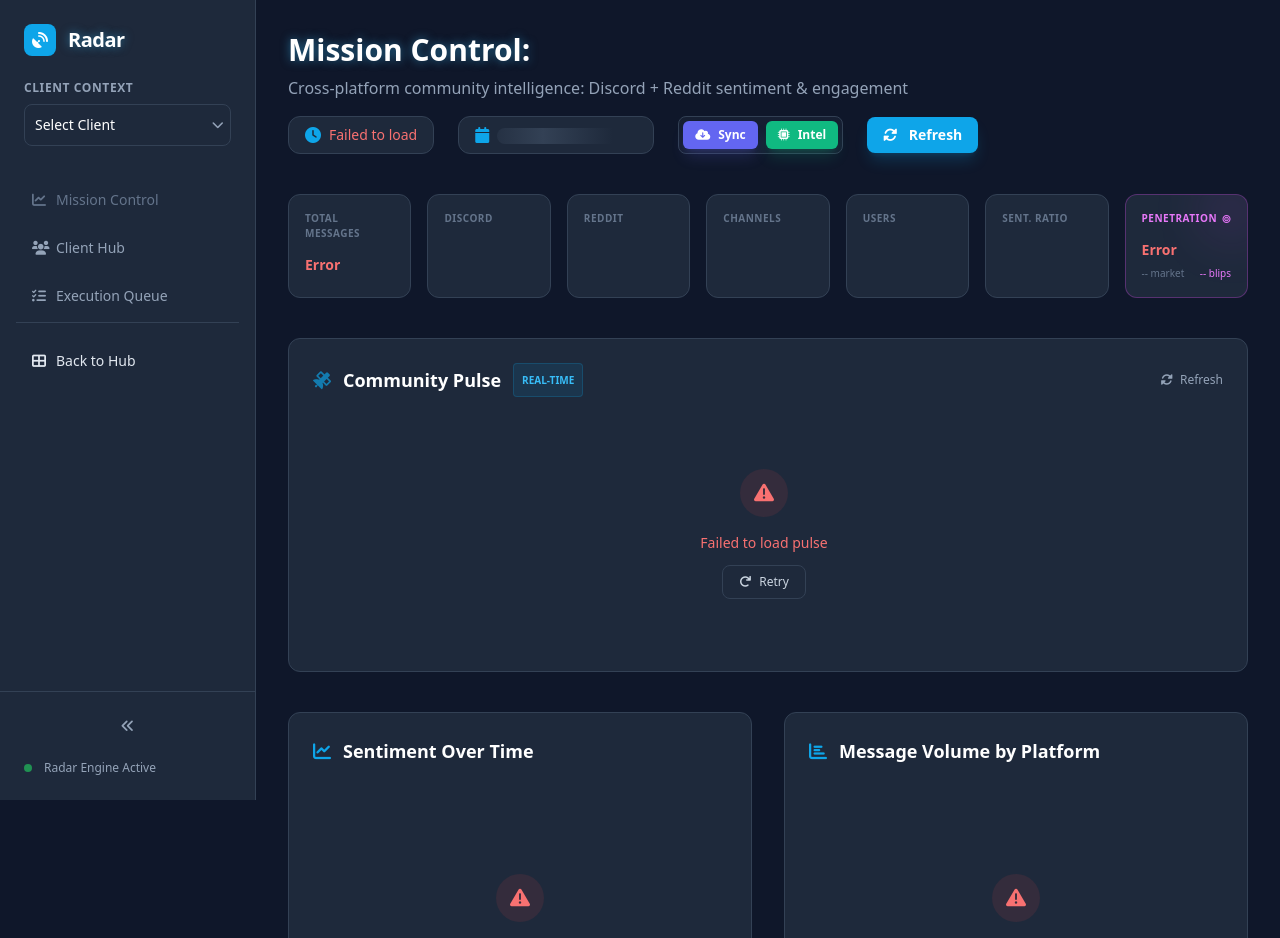
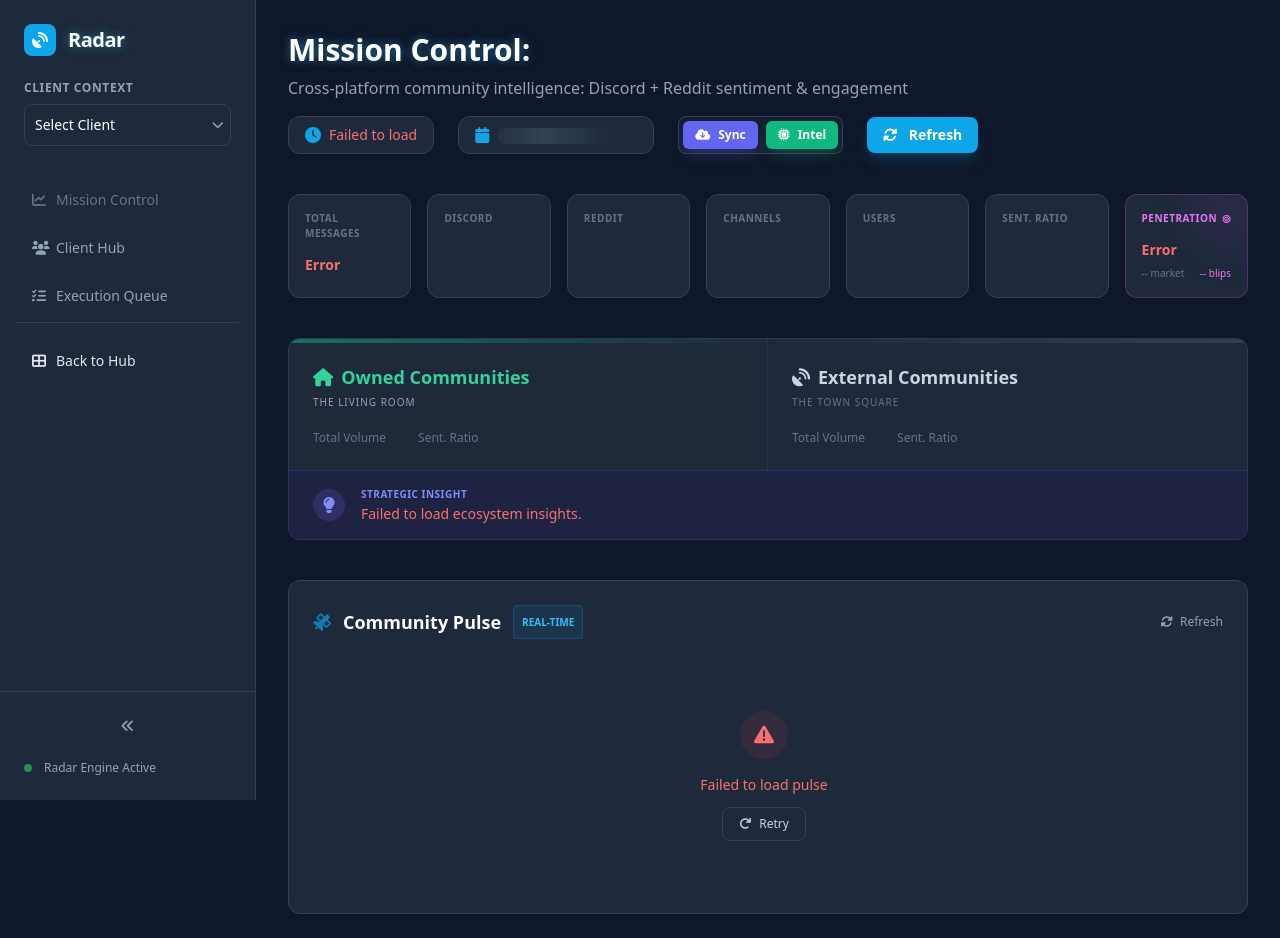
Before and after one commit to m3/community-radar, a Flask app: template src/dashboard/templates/index.html in a window 1280 px wide. Shown: the top 938 px of the page. Run offline with Flask 3, Linux system fonts and the light colour scheme; the template is opened without the code that fills it, so the values that code supplies are empty; some libraries are stand-ins or nearby versions.

Commit message:
feat(ui): add ecosystem health panel with strategic insights

```diff
--- a/src/dashboard/templates/index.html
+++ b/src/dashboard/templates/index.html
@@ -79,6 +79,68 @@
         <div class="text-[10px] text-slate-500 mt-1 flex justify-between">
             <span id="statMarketVol">-- market</span>
             <span id="statBrandBlips" class="text-fuchsia-400">-- blips</span>
+        </div>
+    </div>
+</div>
+
+<!-- Ecosystem Summary -->
+<div class="mb-10 radar-card p-0 overflow-hidden border-indigo-500/20">
+    <div class="grid grid-cols-1 md:grid-cols-2">
+        <!-- Owned Side -->
+        <div class="p-6 bg-slate-800/30 border-b md:border-b-0 md:border-r border-slate-700/50 relative group">
+            <div class="absolute top-0 left-0 w-full h-1 bg-gradient-to-r from-emerald-500 to-transparent opacity-50"></div>
+            <div class="flex justify-between items-start mb-4">
+                <div>
+                    <h3 class="text-emerald-400 font-bold text-lg flex items-center">
+                        <i class="fas fa-home mr-2"></i> Owned Communities
+                    </h3>
+                    <p class="text-[10px] text-slate-400 uppercase tracking-widest mt-1">The Living Room</p>
+                </div>
+            </div>
+            <div class="flex space-x-8">
+                <div>
+                    <div class="text-3xl font-bold text-white" id="ecoOwnedVol"><span class="skeleton skeleton-text-lg w-16"></span></div>
+                    <div class="text-xs text-slate-500 mt-1">Total Volume</div>
+                </div>
+                <div>
+                    <div class="text-3xl font-bold text-emerald-400" id="ecoOwnedRatio"><span class="skeleton skeleton-text-lg w-12"></span></div>
+                    <div class="text-xs text-slate-500 mt-1">Sent. Ratio</div>
+                </div>
+            </div>
+        </div>
+
+        <!-- External Side -->
+        <div class="p-6 bg-slate-800/10 relative group">
+            <div class="absolute top-0 right-0 w-full h-1 bg-gradient-to-l from-slate-500 to-transparent opacity-30"></div>
+            <div class="flex justify-between items-start mb-4">
+                <div>
+                    <h3 class="text-slate-300 font-bold text-lg flex items-center">
+                        <i class="fas fa-satellite-dish mr-2"></i> External Communities
+                    </h3>
+                    <p class="text-[10px] text-slate-500 uppercase tracking-widest mt-1">The Town Square</p>
+                </div>
+            </div>
+            <div class="flex space-x-8">
+                <div>
+                    <div class="text-3xl font-bold text-white" id="ecoExtVol"><span class="skeleton skeleton-text-lg w-16"></span></div>
+                    <div class="text-xs text-slate-500 mt-1">Total Volume</div>
+                </div>
+                <div>
+                    <div class="text-3xl font-bold text-slate-400" id="ecoExtRatio"><span class="skeleton skeleton-text-lg w-12"></span></div>
+                    <div class="text-xs text-slate-500 mt-1">Sent. Ratio</div>
+                </div>
+            </div>
+        </div>
+    </div>
+
+    <!-- Strategic Insight Banner -->
+    <div class="bg-indigo-950/40 border-t border-indigo-500/20 p-4 px-6 flex items-center">
+        <div class="w-8 h-8 rounded-full bg-indigo-500/20 flex items-center justify-center mr-4 flex-shrink-0">
+            <i class="fas fa-lightbulb text-indigo-400"></i>
+        </div>
+        <div>
+            <div class="text-[10px] font-bold text-indigo-400 uppercase tracking-wider mb-0.5">Strategic Insight</div>
+            <p class="text-sm text-indigo-100/90 font-medium leading-snug" id="ecoInsight">Analyzing ecosystem balance...</p>
         </div>
     </div>
 </div>
@@ -272,6 +334,25 @@
     showTableSkeleton('contributorsTable', 3);
 
     // ─── DATA LOADERS ──────────────────────────────────────────
+    async function loadEcosystem() {
+        try {
+            const res = await fetch(`/api/${clientName}/ecosystem`);
+            if (!res.ok) throw new Error('API error');
+            const data = await res.json();
+
+            document.getElementById('ecoOwnedVol').textContent = fmt(data.owned.total);
+            document.getElementById('ecoOwnedRatio').textContent = data.owned.ratio.toFixed(2);
+
+            document.getElementById('ecoExtVol').textContent = fmt(data.external.total);
+            document.getElementById('ecoExtRatio').textContent = data.external.ratio.toFixed(2);
+
+            document.getElementById('ecoInsight').textContent = data.insight;
+        } catch (e) {
+            console.error('Failed to load ecosystem data:', e);
+            document.getElementById('ecoInsight').innerHTML = '<span class="text-red-400">Failed to load ecosystem insights.</span>';
+        }
+    }
+
     async function loadMarketAwareness() {
         try {
             const res = await fetch(`/api/${clientName}/market/awareness`);
@@ -382,8 +463,8 @@
                     { pos: '#fb923c', neg: '#f87171', neu: '#94a3b8' };
 
                 return [
-                    { label: `${platform} Positive`, data: sortedDays.map(d => data.series[platform][d]?.positive || 0), borderColor: colors.pos, backgroundColor: colors.pos + '20', fill: true, tension: 0.3, hidden: platform === 'reddit', pointRadius: 1, borderWidth: 2 },
-                    { label: `${platform} Negative`, data: sortedDays.map(d => data.series[platform][d]?.negative || 0), borderColor: colors.neg, backgroundColor: colors.neg + '20', fill: true, tension: 0.3, hidden: platform === 'reddit', pointRadius: 1, borderWidth: 2 }
+                    { label: `${platform} Positive`, data: sortedDays.map(d => data.series[platform][d]?.positive || 0), borderColor: colors.pos, backgroundColor: colors.pos + '20', fill: true, tension: 0.3, pointRadius: 1, borderWidth: 2 },
+                    { label: `${platform} Negative`, data: sortedDays.map(d => data.series[platform][d]?.negative || 0), borderColor: colors.neg, backgroundColor: colors.neg + '20', fill: true, tension: 0.3, pointRadius: 1, borderWidth: 2 }
                 ];
             }).flat();
 
@@ -711,6 +792,7 @@
         await Promise.all([
             loadOverview(),
             loadMarketAwareness(),
+            loadEcosystem(),
             loadPulse(),
             loadSentimentTimeseries(),
             loadVolumeChart(),
```
